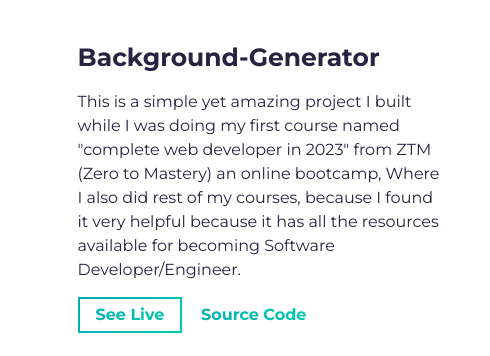
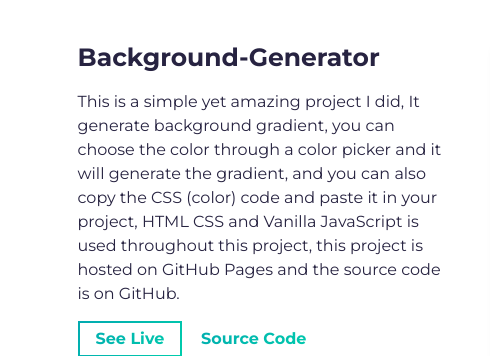
Before and after one commit to ARMustafa/Portfolio, a website built with Parcel: page src/index.html in a window 1280 px wide. Shown: the part 1478-1834 px from the top of the page, 0-490 px from the left. Built offline with nearby package versions, Linux system fonts and the light colour scheme.

Commit message:
edittig proect info

```diff
--- a/src/index.html
+++ b/src/index.html
@@ -116,7 +116,7 @@
                 <h3 class="project-wrapper__text-title">Background-Generator</h3>
                 <div>
                   <p class="mb-4">
-                    This is a simple yet amazing project I built while I was doing my first course named "complete web developer in 2023" from ZTM (Zero to Mastery) an online bootcamp, Where I also did rest of my courses, because I found it very helpful because it has all the resources available for becoming Software Developer/Engineer.
+                    This is a simple yet amazing project I did, It generate background gradient, you can choose the color through a color picker and it will generate the gradient, and you can also copy the CSS (color) code and paste it in your project, HTML CSS and Vanilla JavaScript is used throughout this project, this project is hosted on GitHub Pages and the source code is on GitHub.
                   </p>
                 </div>
                 <a
```
